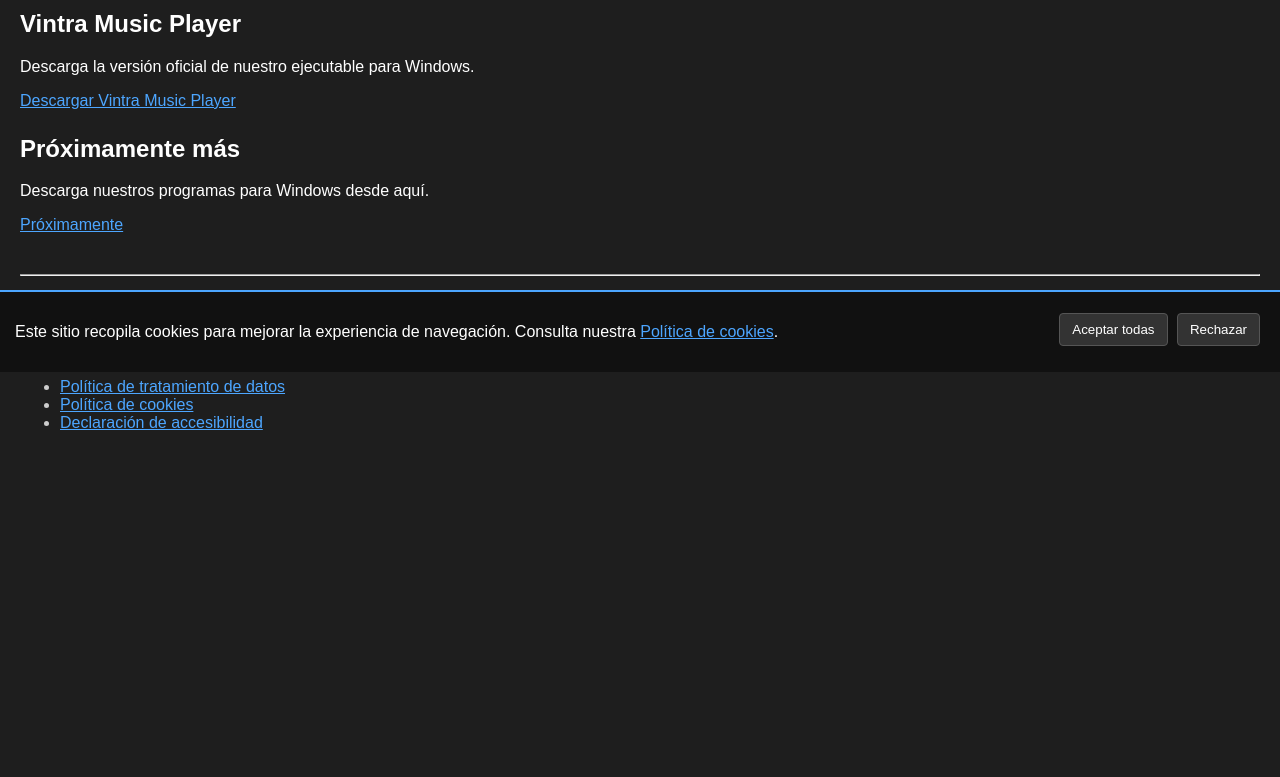
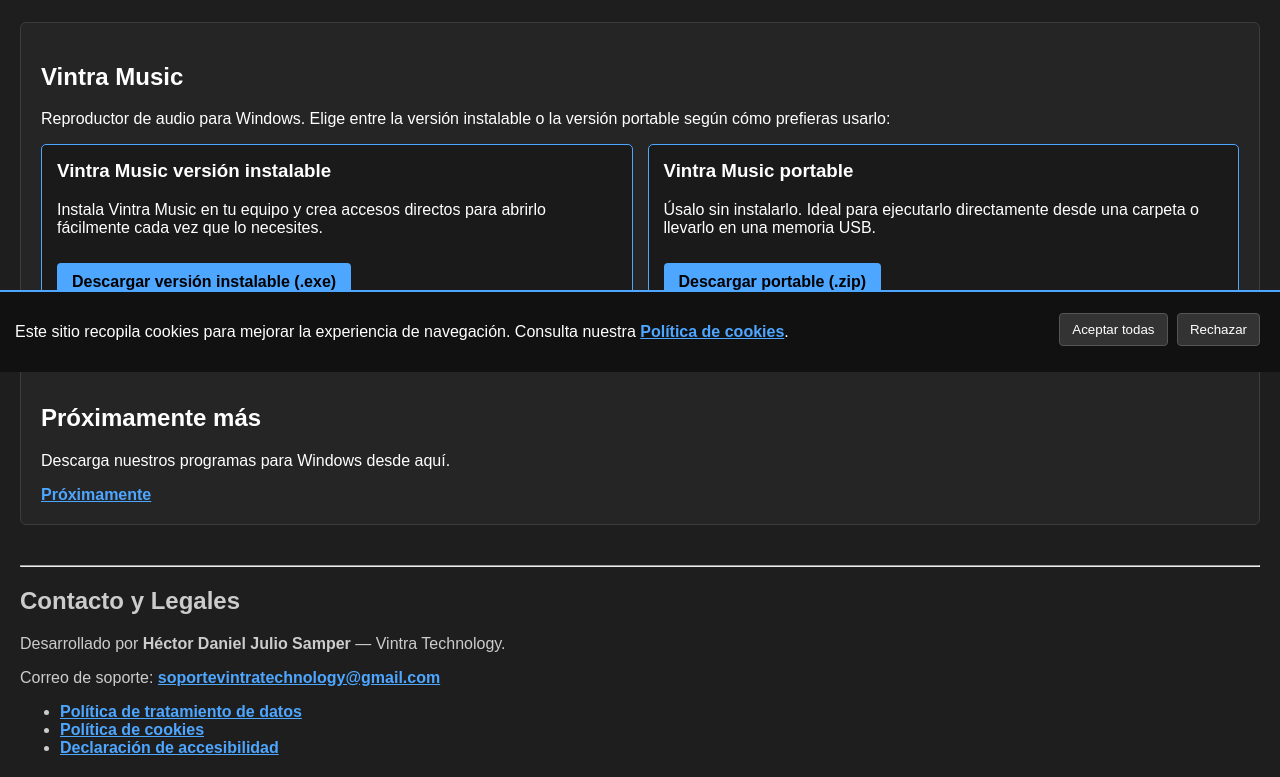
Before and after one commit to vintratechnology/vintra-tecnology, a plain HTML site: page index.html in a window 1280 px wide. Shown: the part 428-1205 px from the top of the page. Before the commit the page ends 880 px from the top, so only its background shows below. Drawn offline with Linux system fonts and the light colour scheme.

Commit message:
actualisación

```diff
--- a/index.html
+++ b/index.html
@@ -31,16 +31,23 @@
                     border: 2px solid #ffffff !important;
                 }
 
+                body.alto-contraste .opcion-descarga {
+                    background-color: #000000 !important;
+                    border: 2px solid #ffff00 !important;
+                }
+
         a {
             color: #4da6ff;
+            font-weight: bold;
         }
 
         /* Panel de accesibilidad */
         .panel-accesibilidad {
             background-color: #2a2a2a;
-            padding: 10px;
+            padding: 15px;
             border-radius: 5px;
             margin-bottom: 20px;
+            border: 1px solid #444444;
         }
 
         button {
@@ -63,8 +70,53 @@
             margin: 20px 0;
         }
 
+        /* Tarjeta principal de aplicación */
         .tarjeta-app {
+            background-color: #252526;
+            border: 1px solid #3c3c3c;
+            border-radius: 6px;
+            padding: 20px;
             margin-bottom: 25px;
+        }
+
+        /* Dos espacios: Versión instalable y Portable */
+        .contenedor-descargas {
+            display: flex;
+            flex-wrap: wrap;
+            gap: 15px;
+            margin-top: 15px;
+        }
+
+        .opcion-descarga {
+            background-color: #1a1a1a;
+            border: 1px solid #4da6ff;
+            border-radius: 5px;
+            padding: 15px;
+            flex: 1 1 280px;
+        }
+
+            .opcion-descarga h3 {
+                margin-top: 0;
+            }
+
+        .boton-descarga {
+            display: inline-block;
+            background-color: #4da6ff;
+            color: #000000 !important;
+            text-decoration: none;
+            padding: 10px 15px;
+            border-radius: 4px;
+            margin-top: 10px;
+        }
+
+            .boton-descarga:hover {
+                background-color: #3385ff;
+            }
+
+        body.alto-contraste .boton-descarga {
+            background-color: #ffff00 !important;
+            color: #000000 !important;
+            border: 2px solid #ffffff !important;
         }
 
         footer {
@@ -123,17 +175,34 @@
 
         <!-- Listado de Aplicaciones -->
         <section id="lista-descargas">
-            <div class="tarjeta-app reproductores">
-                <h2>Vintra Music Player</h2>
-                <p>Descarga la versión oficial de nuestro ejecutable para Windows.</p>
-                <a href="VintraMusicPlayer.exe">Descargar Vintra Music Player</a>
+            <article class="tarjeta-app reproductores">
+                <h2>Vintra Music</h2>
+                <p>Reproductor de audio para Windows. Elige entre la versión instalable o la versión portable según cómo prefieras usarlo:</p>
+
+                <div class="contenedor-descargas">
+                    <!-- Espacio 1: Versión Instalable -->
+                    <div class="opcion-descarga">
+                        <h3>Vintra Music versión instalable</h3>
+                        <p>Instala Vintra Music en tu equipo y crea accesos directos para abrirlo fácilmente cada vez que lo necesites.</p>
+                        <!-- Cambia el enlace por la URL real o nombre exacto de tu archivo .exe -->
+                        <a href="Vintra Music version instalable.exe" class="boton-descarga">Descargar versión instalable (.exe)</a>
                     </div>
 
-            <div class="tarjeta-app proximamente">
+                    <!-- Espacio 2: Versión Portable -->
+                    <div class="opcion-descarga">
+                        <h3>Vintra Music portable</h3>
+                        <p>Úsalo sin instalarlo. Ideal para ejecutarlo directamente desde una carpeta o llevarlo en una memoria USB.</p>
+                        <!-- Cambia el enlace por la URL real o nombre exacto de tu archivo .zip -->
+                        <a href="Vintra Music portable.zip" class="boton-descarga">Descargar portable (.zip)</a>
+                    </div>
+                </div>
+            </article>
+
+            <article class="tarjeta-app proximamente">
                 <h2>Próximamente más</h2>
                 <p>Descarga nuestros programas para Windows desde aquí.</p>
                 <a href="#">Próximamente</a>
-            </div>
+            </article>
         </section>
     </main>
 
@@ -141,6 +210,7 @@
     <footer>
         <hr>
         <h2>Contacto y Legales</h2>
+        <p>Desarrollado por <strong>Héctor Daniel Julio Samper</strong> — Vintra Technology.</p>
         <p>Correo de soporte: <a href="mailto:soportevintratechnology@gmail.com?subject=Consulta%20Soporte%20Vintra%20Technology">soportevintratechnology@gmail.com</a></p>
         <ul>
             <li><a href="politicas.html">Política de tratamiento de datos</a></li>
```
Lines whose indentation alone changed are shown as unchanged.
